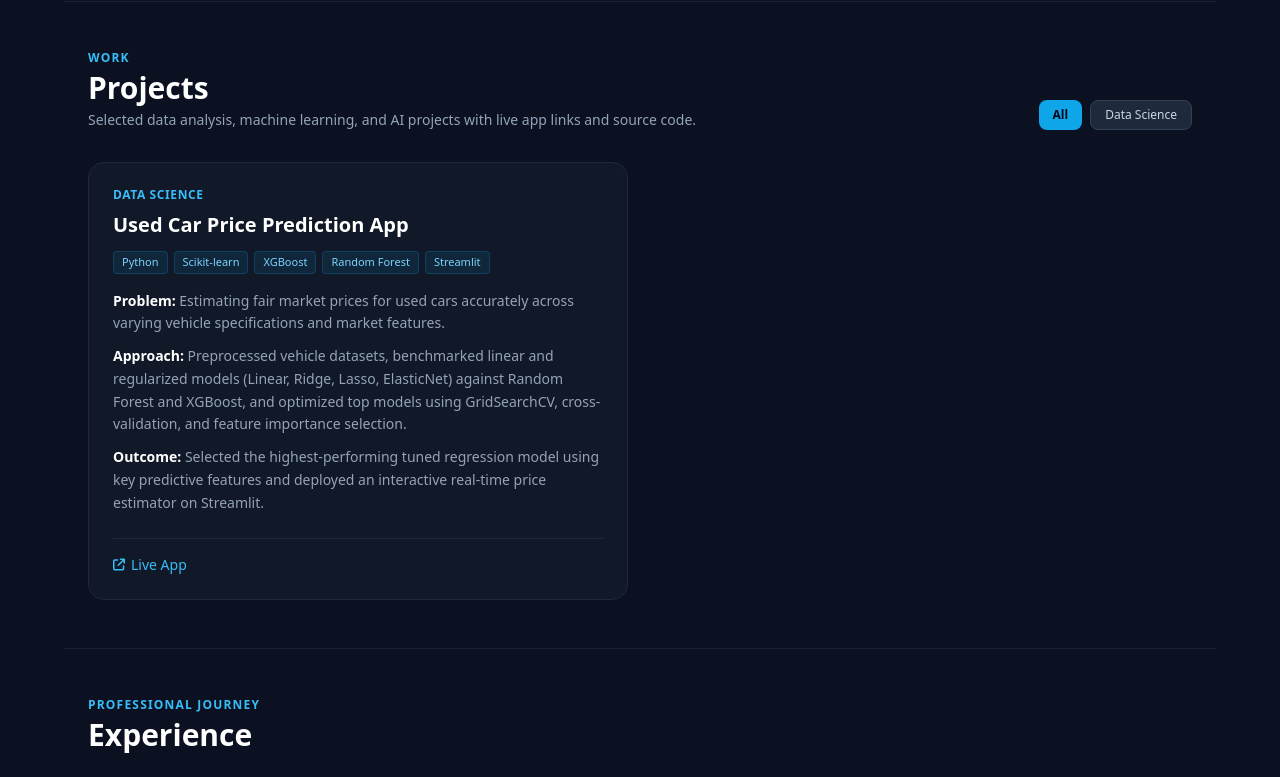
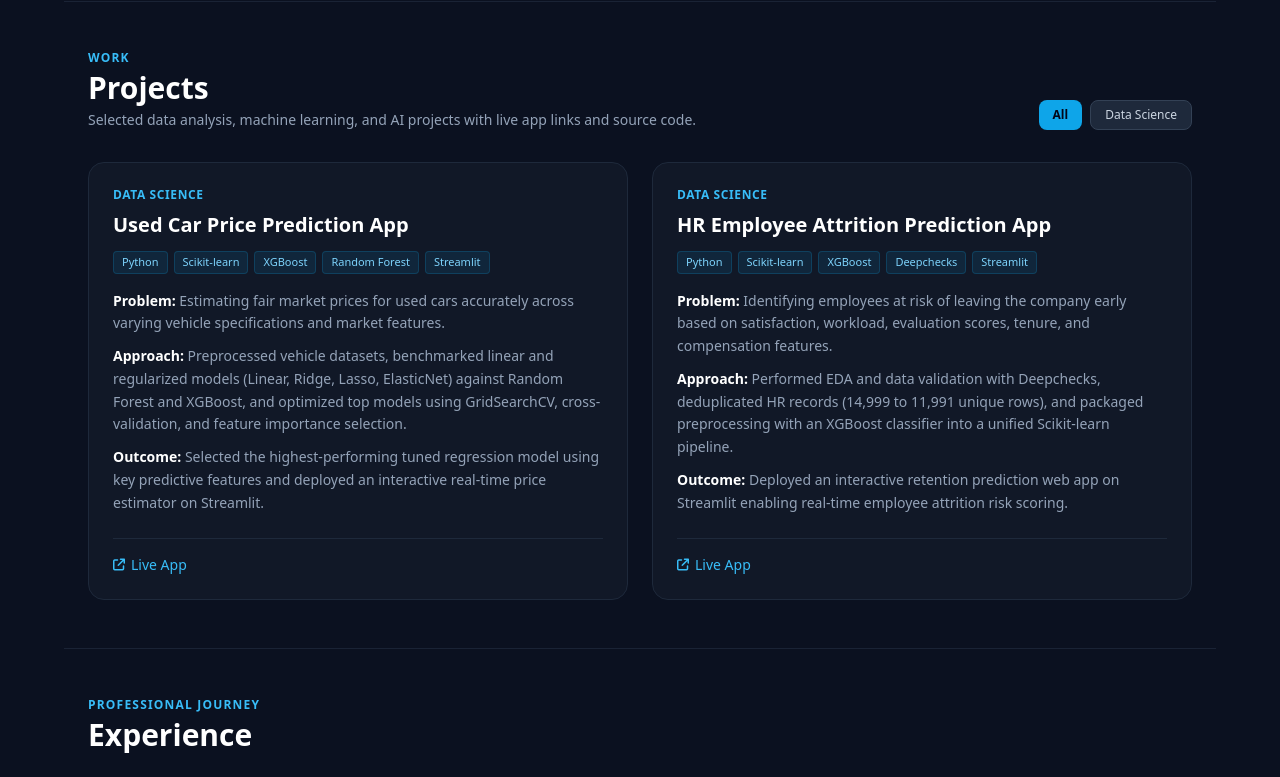
Before and after one commit to nodatanopain/nodatanopain.github.io, a plain HTML site: page index.html in a window 1280 px wide. Shown: the part 1502-2279 px from the top of the page. Drawn offline with nearby package versions, Linux system fonts and the light colour scheme.

Commit message:
Add HR Employee Attrition Prediction App project
Added a new HR Employee Attrition Prediction App project with details on its problem, approach, and outcome.

```diff
--- a/index.html
+++ b/index.html
@@ -179,7 +179,7 @@
   <script>
     // 1. Key impact metrics shown next to the About section
     const IMPACT_STATS = [
-      { value: "1+", label: "Live Deployed App" },
+      { value: "2+", label: "Live Deployed App" },
       { value: "10+", label: "OpenShift Environments" },
       { value: "10+", label: "Dashboards & Models" },
       { value: "5+", label: "Business Domains" }
@@ -220,7 +220,17 @@
         outcome: "Selected the highest-performing tuned regression model using key predictive features and deployed an interactive real-time price estimator on Streamlit.",
         demoUrl: "https://app-cloud-deployment-kvwbzwer6d2tc3qruskuch.streamlit.app",
         repoUrl: ""
-      }
+      },
+      {
+        title: "HR Employee Attrition Prediction App",
+        category: "Data Science",
+        stack: ["Python", "Scikit-learn", "XGBoost", "Deepchecks", "Streamlit"],
+        problem: "Identifying employees at risk of leaving the company early based on satisfaction, workload, evaluation scores, tenure, and compensation features.",
+        approach: "Performed EDA and data validation with Deepchecks, deduplicated HR records (14,999 to 11,991 unique rows), and packaged preprocessing with an XGBoost classifier into a unified Scikit-learn pipeline.",
+        outcome: "Deployed an interactive retention prediction web app on Streamlit enabling real-time employee attrition risk scoring.",
+        demoUrl: "https://churnprediction00wilhelm.streamlit.app/",
+        repoUrl: ""
+      },
 
       /* Template for adding future projects:
       {
```
